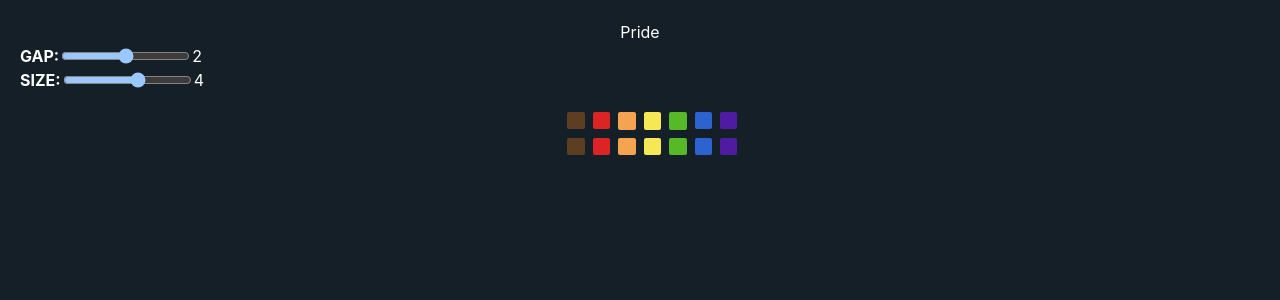
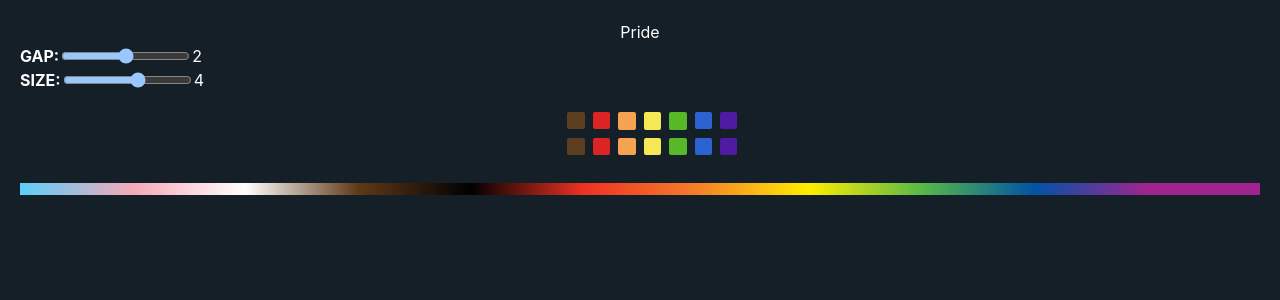
Before and after one commit to Fizzbow/pride_loading, a React (Vite) app: page / in a window 1280 px wide. Shown: the top 300 px of the page. Built offline with nearby package versions, Linux system fonts and the light colour scheme.

Commit message:
feat:base

```diff
--- a/src/App.tsx
+++ b/src/App.tsx
@@ -6,15 +6,18 @@ import {
   PrideColorType,
   Row,
   PRIDE_COLOR,
+  LGBT_COLOR,
   // TRANS_COLOR,
 } from "./constant/pride.constant";
 import Wave from "./components/Wave";
+import Bar from "./components/Bar";
 
 function App() {
   return (
     <main>
       <header>Pride</header>
       <RowsLoadingGroup colors={PRIDE_COLOR} />
+      <FlagControlGroup colors={PRIDE_COLOR} />
       {/* <RowsLoadingGroup colors={TRANS_COLOR} /> */}
     </main>
   );
@@ -68,4 +71,8 @@ const RowsLoadingGroup = ({ colors }: { colors: PrideColorType[] }) => {
   );
 };
 
+const FlagControlGroup = ({ colors }: { colors: PrideColorType[] }) => {
+  return <Bar num={2} colors={LGBT_COLOR} />;
+};
+
 export default App;
--- /dev/null
+++ b/src/components/Bar.tsx
@@ -0,0 +1,26 @@
+import { Row } from "../constant/pride.constant";
+
+const Bar = <T,>({ colors }: Row<T>) => {
+  const toLinear = (colors: T[]) => {
+    const len = colors.length;
+    const linear = colors
+      .map((g, idx) => {
+        return `rgb(${g}) ${idx * (100 / len)}%`;
+      })
+      .join(" , ");
+
+    return `linear-gradient(90deg, ${linear})`;
+  };
+
+  return (
+    <div
+      className="pride_bar"
+      style={{
+        height: "12px",
+        background: toLinear(colors),
+      }}
+    ></div>
+  );
+};
+
+export default Bar;
--- a/src/components/Flag.tsx
+++ /dev/null
@@ -1,5 +0,0 @@
-const Flag = () => {
-  return <div>Flag</div>;
-};
-
-export default Flag;
--- a/src/components/Wave.tsx
+++ b/src/components/Wave.tsx
@@ -4,10 +4,9 @@ import "./Wave.css";
 interface WaveProps {
   gap: number;
   size: number;
-  // type: "wave" | "fade";
 }
 
-const Wave = <T,>({ colors, num, size = 4, gap = 2 }: WaveProps & Row<T>) => {
+const Wave = <T,>({ colors, size = 4, gap = 2 }: WaveProps & Row<T>) => {
   const transMatrices = (rows: Row<T>["colors"]) => {
     let currId = 1;
     return [1, 2].map(() =>
@@ -16,6 +15,7 @@ const Wave = <T,>({ colors, num, size = 4, gap = 2 }: WaveProps & Row<T>) => {
       })
     );
   };
+  console.log("transMatrices", transMatrices(colors));
   return (
     <div
       style={{
--- a/src/constant/pride.constant.ts
+++ b/src/constant/pride.constant.ts
@@ -22,4 +22,21 @@ export const TRANS_COLOR = [
   "#71C8F3",
 ];
 
-export type PrideColorType = (typeof PRIDE_COLOR | typeof TRANS_COLOR)[number];
+export const LGBT_COLOR = [
+  "91,206,250",
+  "245,169,184",
+  "255,255,255",
+  "96,57,23",
+  "0,0,0",
+  "238,49,36",
+  "245,126,41",
+  "255,238,0",
+  "88,185,71",
+  "0,83,166",
+  "159,36,143",
+];
+export type PrideColorType = (
+  | typeof PRIDE_COLOR
+  | typeof TRANS_COLOR
+  | typeof LGBT_COLOR
+)[number];
```
